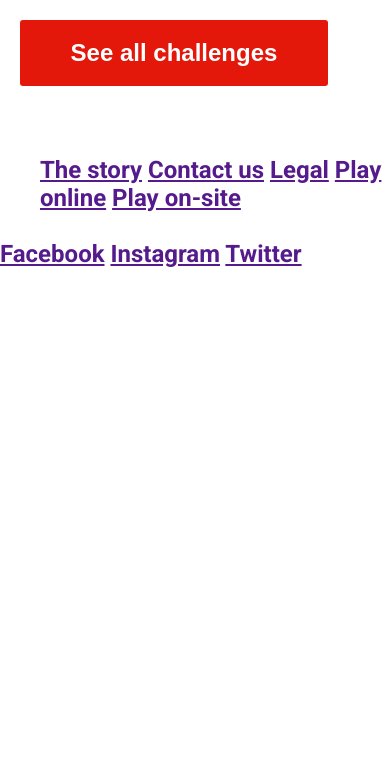
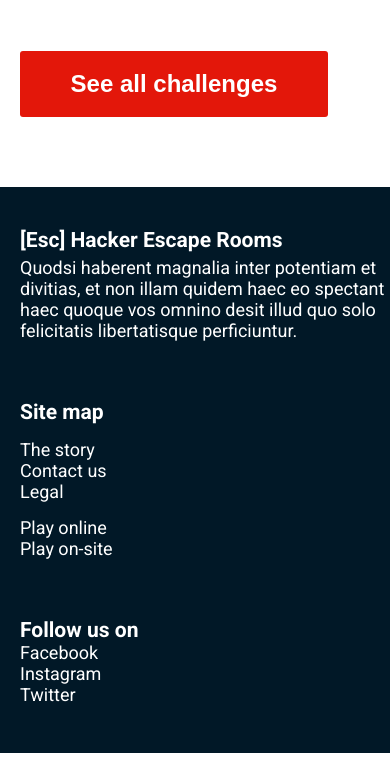
Before and after one commit to Weeezzt/escape-room-the-one, a website: page index.html in a window 390 px wide. Shown: the part 3355-4120 px from the top of the page. Before the commit the page ends 3623 px from the top, so only its background shows below. Drawn offline with Linux system fonts and the light colour scheme.

Commit message:
added footer mobile version

```diff
--- a/index.html
+++ b/index.html
@@ -88,8 +88,8 @@
                 <p class="p_container_2">Praeterea, ex culpa non invenies unum aut non accusatis unum. Et nihil inuitam. Nemo nocere tibi erit, et non inimicos, et</p>
                 <button class="button_container_2">Book on-site today</button>
             </div>
+            <img src="images/woman.png" alt="" class="img_container_2">
             <div class="left_container_2">
-                <img src="images/woman.png" alt="" class="img_container_2">
                 <h2 class="h2_container_2">Play online or visit our venue for one of our 25 escape rooms</h2>
                 <p class="p_container_2">Praeterea, ex culpa non invenies unum aut non accusatis unum. Et nihil inuitam. Nemo nocere tibi erit, et non inimicos, et</p>
                 <button class="button_container_2">See all challenges</button>
@@ -100,11 +100,11 @@
 
     <footer class="footer">
         <div class="text_footer">
-            <h3 class="h3_footer"></h3>
-            <p class="p_footer"></p>
+            <h3 class="h3_footer">[Esc] Hacker Escape Rooms</h3>
+            <p class="p_footer">Quodsi haberent magnalia inter potentiam et divitias, et non illam quidem haec eo spectant haec quoque vos omnino desit illud quo solo felicitatis libertatisque perficiuntur.</p>
         </div>
         <div class="text_footer">
-            <h3 class="h3_footer"></h3>
+            <h3 class="h3_footer">Site map</h3>
             <ul class="nav_footer">
                 <a href="" class="a_footer">The story</a>
                 <a href="" class="a_footer">Contact us</a>
@@ -114,10 +114,10 @@
             </ul>
         </div>
         <div class="text_footer">
-            <h3 class="h3_footer"></h3>
+            <h3 class="h3_footer">Follow us on</h3>
             <a href="" class="a_footer">Facebook</a>
             <a href="" class="a_footer">Instagram</a>
-            <a href="" class="a_footer">Twitter</a>
+            <a href="" class="a_footer twitter">Twitter</a>
         </div>
     </footer>
 </body>
--- a/src/style.scss
+++ b/src/style.scss
@@ -291,5 +291,52 @@
 
     }
 
-    .footer
 }
+
+footer {
+    background-color: $dark;
+    color: white;
+    width: 100%;
+    max-height: 566px;
+    font-size: 0.75em;
+
+    .text_footer {
+        display: flex;
+        flex-direction: column;
+        margin-left: 20px;
+    }
+
+    h3 {
+        margin-top: 40px;
+        margin-bottom: 0;
+        font-weight: 700;
+
+    }
+
+    p{
+        margin-top: 5px;
+        font-weight: 400;
+    }
+
+    ul {
+        display: flex;
+        flex-direction: column;
+        padding-left: 0;
+        font-weight: 400;
+        margin-top: 15px;
+    }
+
+    a{
+        color: white;
+        text-decoration: none;
+        font-weight: 400;
+    }
+
+    .online {
+        margin-top: 15px;
+    }
+
+    .twitter {
+        margin-bottom: 60px;
+    }
+}
```
Also changed, not shown: style.css.
